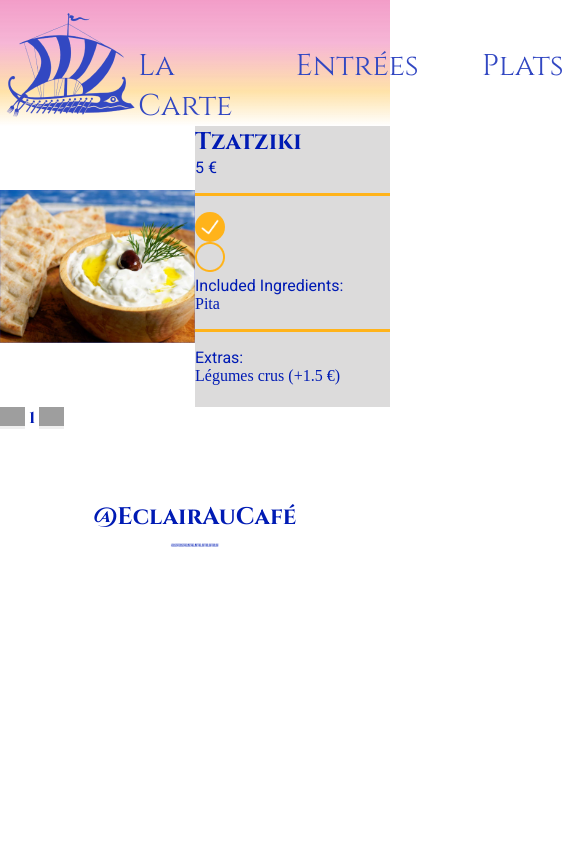
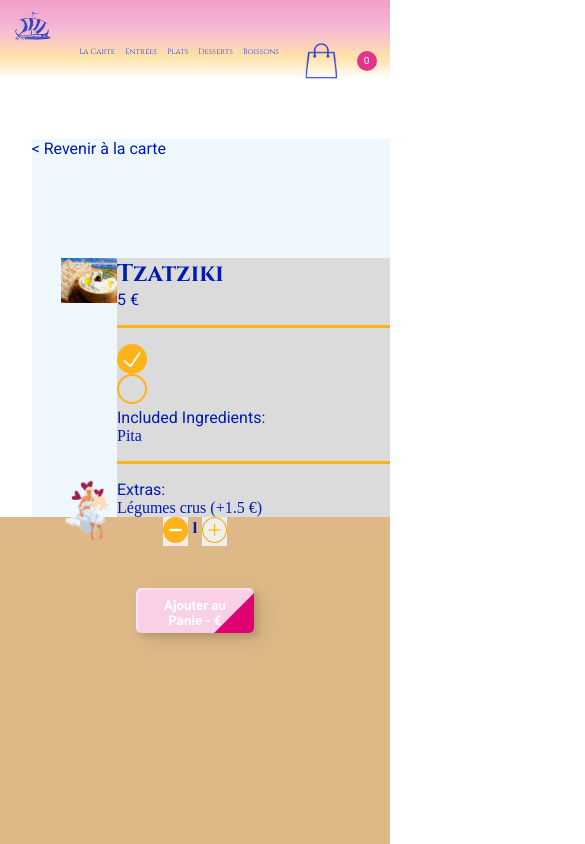
Before and after one commit to Chlopes92/OdysseeCulinaire, a React (Create React App) app: page /products/1 in a window 390 px wide. Shown: the top 844 px of the page, 585 px wide, since content can reach past the window. Built offline with nearby package versions, Linux system fonts and the light colour scheme; grey boxes are pictures that could not be loaded.

Commit message:
pageDetail responsive header

```diff
--- a/src/components/Counter/Counter.tsx
+++ b/src/components/Counter/Counter.tsx
@@ -12,9 +12,9 @@ const Counter = (props: QuantityPickerProps) => {
 
     return (
         <div className={style.flex}>
-            <button onClick={remove}><img src="image/icons/counter-.png" alt="enlever un produit" /></button>
+            <button onClick={remove}><img src="/image/icons/counter-.png" alt="enlever un produit" /></button>
             <p>{quantity}</p>
-            <button onClick={add}><img src="image/icons/counter+.png" alt="ajouter un produit" /></button>
+            <button onClick={add}><img src="/image/icons/counter+.png" alt="ajouter un produit" /></button>
         </div>
     )
 }
--- a/src/components/Customisation/Customisation.module.css
+++ b/src/components/Customisation/Customisation.module.css
@@ -1,9 +1,14 @@
 .container {
-    width: 80vw;
-    max-height: 100vh;
+    width: 100%;
+    height: auto;
+    max-width: 100vh;
+    max-height: 70vh;
     background-color: rgb(220, 219, 219);
-    overflow: auto;
+
+
+    margin-top: 100px;
 }
+
 
 .customHr {
     width: 70vw;
--- a/src/components/Header/Header.module.css
+++ b/src/components/Header/Header.module.css
@@ -1,4 +1,5 @@
 .header {
+    width: 100%;
     background: linear-gradient(180deg, rgba(255, 174, 10, 0.65) 0.01%, rgba(245, 122, 41, 0.602054) 0.02%, rgba(223, 0, 113, 0.48) 0.03%, rgba(223, 0, 113, 0.36) 33.8541%, rgba(255, 179, 26, 0.47) 72.3958%, rgba(255, 179, 26, 0) 100%);
     opacity: 0.8;
     display: flex;
@@ -6,16 +7,20 @@
 }
 
 .logo{
-    padding-top: 7px;
+    margin-top: 10px;
+    width: 10vw;
 }
 
 .panier{
-    padding-top: 32px ;
+    margin-top: 5vh;
+    width: 8vw;
+    min-width: 4vw;
+    height: auto;
 }
 .flex{
-    display :flex;
-    align-items: end;
-    width:5vw;
+    display: flex;
+
+    align-items: center;
 }
 
 .borderQuantity{
@@ -23,11 +28,22 @@
     justify-content: center;
     align-items: center;
     background-color: var(--pink);
-    width:30px;
-    height:30px;
+    width: 5vw;
+    height: 5vw;
+    min-width: 20px;
+    min-height: 20px;
+
     border-radius: 50%;
+    box-sizing: border-box;
+    margin-left:20px;
+    margin-top: 5vh;
 }
 
 .quantity{
+    height: 100%;
+    font-size: clamp(10px, 2vw, 30px);
     color: white;
+    align-items: center;
+    display: flex;
+    margin: 0;
 }
--- a/src/components/Header/Header.tsx
+++ b/src/components/Header/Header.tsx
@@ -19,8 +19,9 @@ const Header = () => {
       (<Link to="/cart">
         <div className={style.flex}>
         <img className={style.panier} src="/image/icons/shopping-cart.png" alt="Panier" />
-        <div className={style.borderQuantity} ><p className={style.quantity}>{totalQuantity}</p></div>
-
+        <div className={style.borderQuantity} >
+          <p className={style.quantity}>{totalQuantity}</p>
+          </div>
         </div>
       </Link>)}
     </section>
--- a/src/components/NavBar/NavBar.module.css
+++ b/src/components/NavBar/NavBar.module.css
@@ -2,8 +2,8 @@
     display: flex;
     justify-content: center;
     font-family: 'Cinzel', serif;
-    gap: 63px;
-    font-size: 30px;
+    gap: clamp(10px, 2vw, 63px);
+    font-size: clamp(5px, 2vw, 30px);
     font-weight: 466;
     padding-top: 46px;
 
--- /dev/null
+++ b/src/pages/ProductDetailPage.module.css
@@ -0,0 +1,52 @@
+.container {
+    display: flex;
+    justify-content: space-around;
+
+
+}
+
+.containerText{
+    background-color: aliceblue;
+    margin-top: 60px;
+    margin-left: 8.11%;
+
+}
+
+.containerImg{
+    position: relative;
+    margin-top: 100px;
+    margin-left: 8.11%;
+}
+
+.imageResponsive {
+    width: 100%; /* L'image occupera 100% de la largeur de son conteneur */
+    height: auto; /* La hauteur s'ajustera automatiquement en conservant le ratio */
+    max-width: 697px; /* La largeur maximale de l'image sera de 697px */
+    max-height: 465px; /* La hauteur maximale de l'image sera de 465px */
+    object-fit: contain;
+   /* (100px / 1232) * 100 */
+
+}
+
+.aphroditeImage{
+    width: 100%;
+    height: auto;
+    max-width: 225px;
+    max-height: 317px;
+    object-fit: contain;
+    position: absolute;
+    bottom: -9.72%;  /* (-70px / 720) * 100 */
+     left: -1.62%; /* (20 / 1232) * 100 */
+    }
+.containeurBas  {
+    width: 100%;
+    height: 430px;
+    display: flex;
+    flex-direction: column;
+    align-items: center;
+    background-color: burlywood;
+    margin-left:- 50px;
+    margin-Left: auto;
+
+
+}
--- a/src/pages/ProductDetailPage.tsx
+++ b/src/pages/ProductDetailPage.tsx
@@ -1,12 +1,17 @@
 import Customisation from 'components/Customisation/Customisation';
-import style from './ProductDetailsPage.module.css';
-import { useParams } from 'react-router-dom';
+import { NavLink, useParams } from 'react-router-dom';
 import { PRODUCTS } from 'mocks/products';
 import { useState } from 'react';
 import Counter from 'components/Counter/Counter';
+import style from '../pages/ProductDetailPage.module.css'
+import { Link } from 'react-router-dom';
+import Button from 'components/Button/Button';
+
+
 
 
 const ProductDetailPage = () => {
+  const AphroditeImage = '/image/icons/aphrodite.png';
 
   const [quantity, setQuantity] = useState(1);
 
@@ -36,24 +41,39 @@ const ProductDetailPage = () => {
   }
 
 
+
  return (
     <section>
+      <div className={style.containerText}>
+      <Link to="/products">
+        <p>&lt; Revenir à la carte</p>
+      </Link>
       <div className={style.container}>
-        <img className={style.productImage} src={product.img.src} alt={product.img.alt} />
-         <Customisation product={product} />
+      <div className={style.containerImg}>
+        <img className={style.imageResponsive} src={product.img.src} alt={product.img.alt} />
+
+         <img className={style.aphroditeImage} src={AphroditeImage} alt={AphroditeImage} />
       </div>
+
+      <Customisation  product={product} />
+
+      </div>
+      </div>
+
       <div className={style.containeurBas}>
 
       <Counter quantity= {quantity}
       add = {() => add()}
       remove = {() => remove()}
        />
+       <div className={style.buttonAdd}>
+      <NavLink to="/cart">
+        <Button title="Ajouter au Panie - €" />
+      </NavLink>
+      </div>
+    </div>
 
-
-
-
-        </div>
-    </section>
+ </section>
   );
 };
 
--- a/src/pages/ProductDetailsPage.module.css
+++ /dev/null
@@ -1,8 +0,0 @@
-.container {
-    display: flex;
-}
-.productImage {
-    width: 50vw;
-    height: 33.3333vh;
-    object-fit: contain;
-}
```
